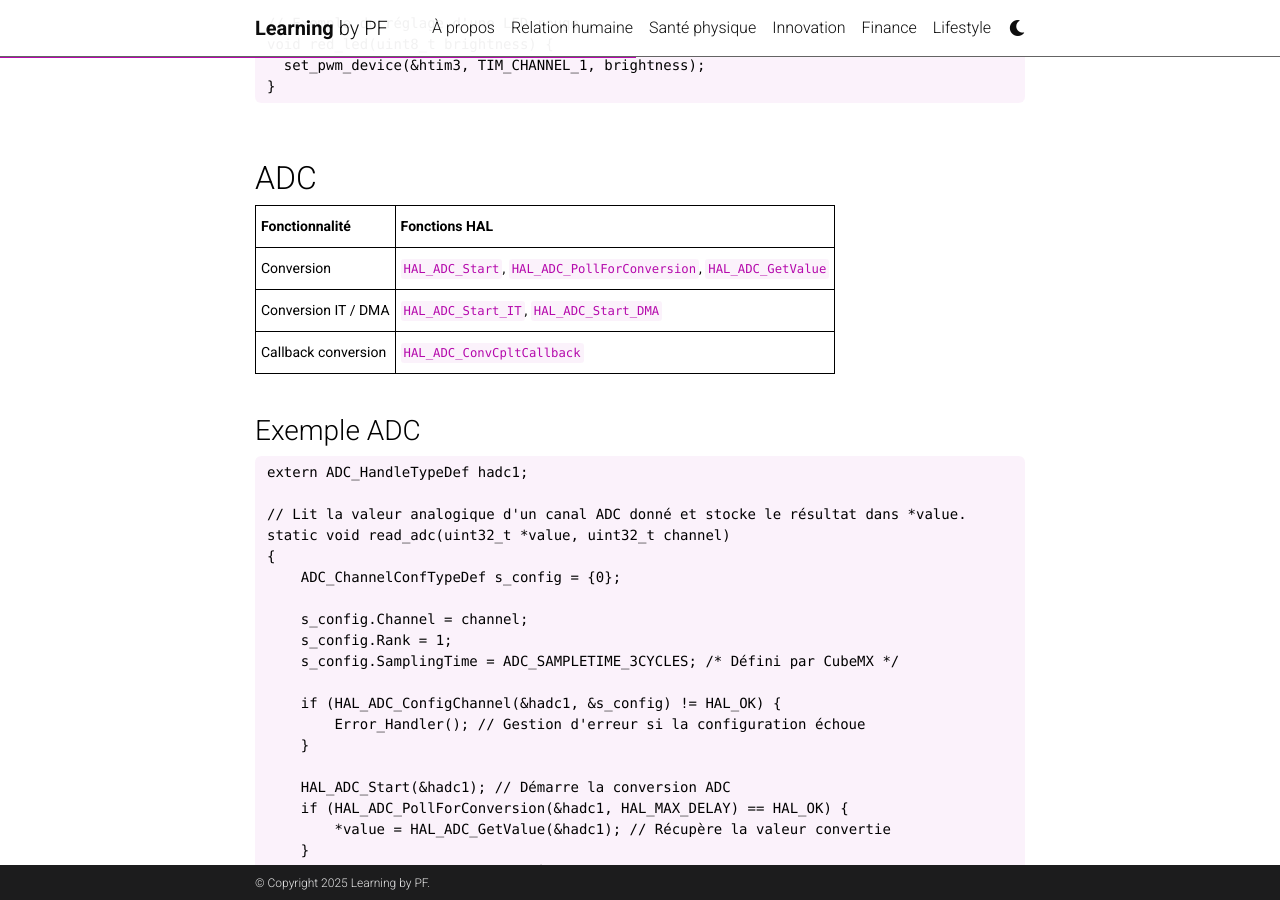
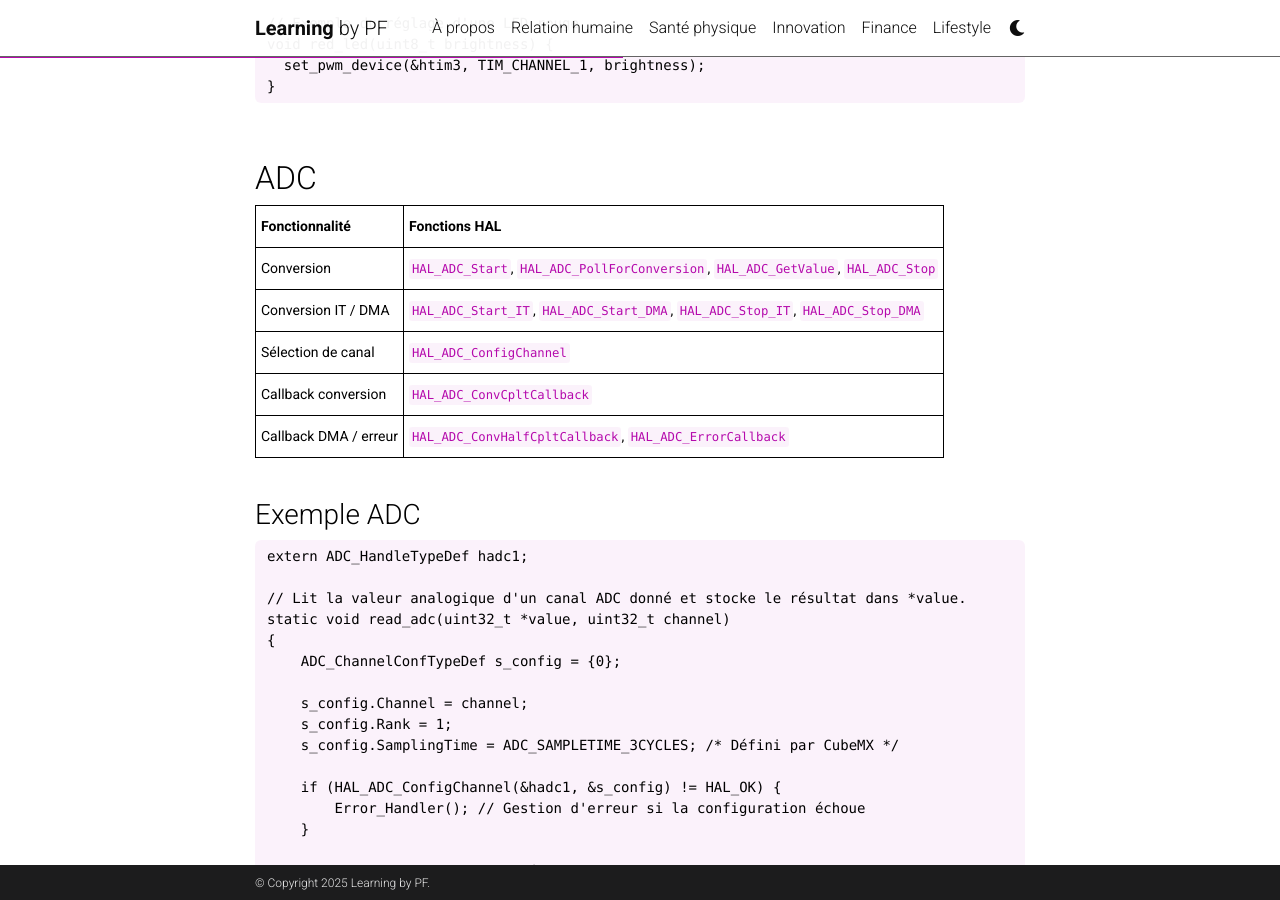
Before and after one commit to mpek29/learning, a Jekyll site: the page built from _innovation/stm32_hal.md, in a window 1280 px wide and 900 px high, scrolled down 2108 px. Built offline with Jekyll 4.4.1, drawn with Linux system fonts in a browser that asks for light colours; comment, search, counter and statistics services are not loaded; a style sheet for code colours, icons or effects is not loaded.

Commit message:
Update stm32_hal.md

```diff
--- a/_innovation/stm32_hal.md
+++ b/_innovation/stm32_hal.md
@@ -87,11 +87,14 @@ void red_led(uint8_t brightness) {
 
 ## ADC
 
-| **Fonctionnalité**           | **Fonctions HAL** |
-|-----------------------------|-------------------|
-| Conversion                 | `HAL_ADC_Start`, `HAL_ADC_PollForConversion`, `HAL_ADC_GetValue` |
-| Conversion IT / DMA        | `HAL_ADC_Start_IT`, `HAL_ADC_Start_DMA` |
-| Callback conversion        | `HAL_ADC_ConvCpltCallback` |
+| **Fonctionnalité**          | **Fonctions HAL**                                                                 |
+|----------------------------|-------------------------------------------------------------------------------------|
+| Conversion                 | `HAL_ADC_Start`, `HAL_ADC_PollForConversion`, `HAL_ADC_GetValue`, `HAL_ADC_Stop`   |
+| Conversion IT / DMA        | `HAL_ADC_Start_IT`, `HAL_ADC_Start_DMA`, `HAL_ADC_Stop_IT`, `HAL_ADC_Stop_DMA`     |
+| Sélection de canal         | `HAL_ADC_ConfigChannel`                                                            |
+| Callback conversion        | `HAL_ADC_ConvCpltCallback`                                                         |
+| Callback DMA / erreur      | `HAL_ADC_ConvHalfCpltCallback`, `HAL_ADC_ErrorCallback`                            |
+
 
 <br>
 
```
